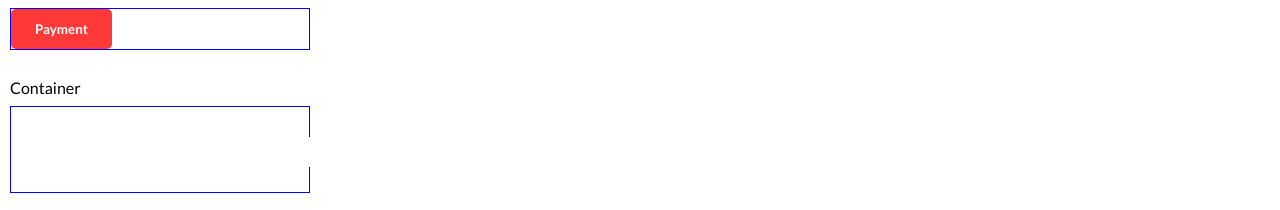
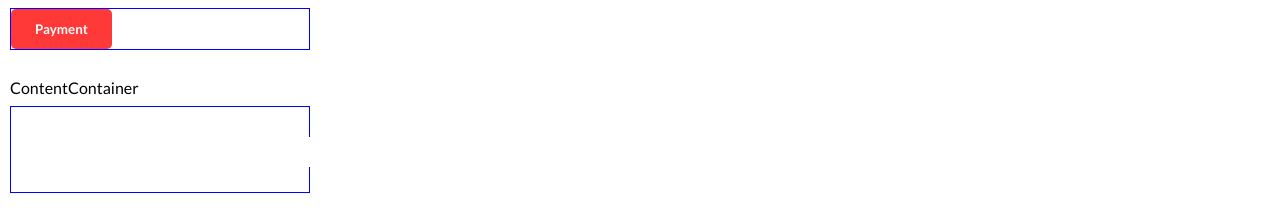
Before and after one commit to SVladikO/depoistu, a React (Create React App) app: page /components in a window 1280 px wide. Shown: the part 674-884 px from the top of the page. Built offline with nearby package versions, Linux system fonts and the light colour scheme.

Commit message:
PMA-9-Changed all remarks

```diff
--- a/src/component/Container/Container.js
+++ b/src/component/Container/Container.js
@@ -1,11 +1,10 @@
-import React from 'react';
-import {StyledContainer} from "./Container.style";
+import {ContentContainer} from "./Container.style";
 
 const Container = (props) => {
     return (
-        <StyledContainer>
+        <ContentContainer>
             {props.children}
-        </StyledContainer>
+        </ContentContainer>
     );
 };
 
--- a/src/component/Container/Container.style.js
+++ b/src/component/Container/Container.style.js
@@ -1,7 +1,7 @@
 import styled from 'styled-components';
 import {THEME} from "../../theme";
 
-export const StyledContainer = styled.div`
+export const ContentContainer = styled.div`
   margin: 30px 25px 25px 25px;
   background: ${THEME.COLOR.ACCENT4};
   width: 100%;
--- a/src/page/development/Components.page.jsx
+++ b/src/page/development/Components.page.jsx
@@ -19,7 +19,7 @@ const components = [
     {title: 'SecondaryButton', component: <SecondaryButton>Cancel</SecondaryButton>},
     {title: 'SecondaryWithIconButton', component: <SecondaryWithIconButton><FacebookIcon/>facebook</SecondaryWithIconButton>},
     {title: 'ThirdButton', component: <ThirdButton>Payment</ThirdButton>},
-    {title: 'Container', component: <Container/>},
+    {title: 'ContentContainer', component: <Container/>},
 ]
 
 function ComponentsPage() {
```
